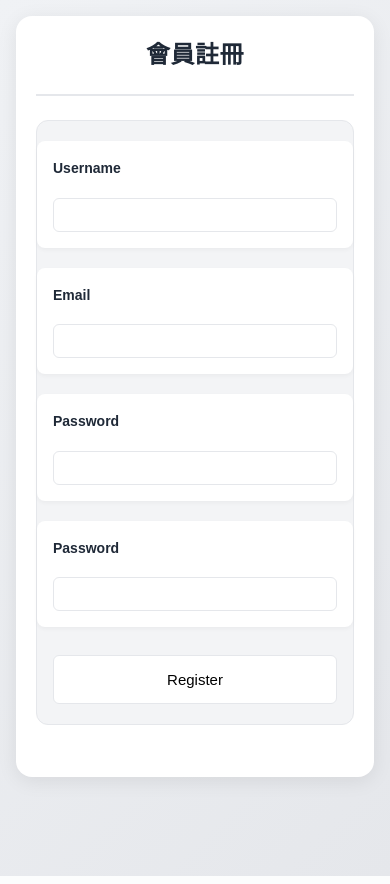
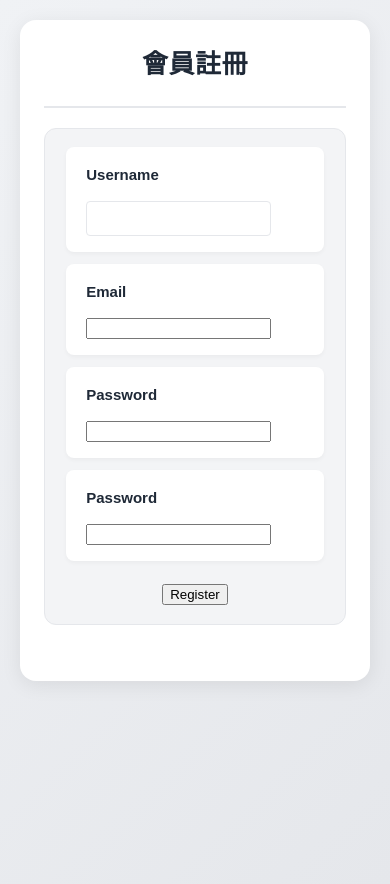
Before and after one commit to andrewLiu1028/stock_analysis, a Flask app: template templates/signup.html in a window 390 px wide. Run offline with Flask 3, Linux system fonts and the light colour scheme; the template is opened without the code that fills it, so the values that code supplies are empty, except form fields; form fields are guessed from the names that the template uses; parts of the project's set-up code (start-up, migrations or seed data) failed here and were passed over; some libraries are stand-ins or nearby versions.

Commit message:
Update style.css
做了一些RWD

```diff
--- a/static/css/style.css
+++ b/static/css/style.css
@@ -12,7 +12,7 @@
 }
 
 body {
-  font-family: "Noto Sans TC", "Microsoft JhengHei", sans-serif;
+    font-family: 'Noto Sans TC', 'Microsoft JhengHei', sans-serif;
     margin: 0;
     padding: 30px 20px;
     background: linear-gradient(135deg, #f0f2f5, #e5e7eb);
@@ -58,7 +58,6 @@
 
 .form-group {
     display: flex;
-  gap: 10px;
     align-items: center;
     white-space: nowrap;
     width: 100%;
@@ -82,28 +81,23 @@
     font-size: 15px;
 }
 
-input[type="text"],
-input[type="date"],
-input[type="email"],
-input[type="password"] {
+input[type="text"], input[type="date"] {
     flex: 1;
-  padding: 10px 14px;
+    padding: 10px 15px;
     border: 1.5px solid var(--border-light);
     border-radius: 6px;
     font-size: 15px;
     color: var(--text-primary);
     background: white;
     transition: all 0.3s ease;
-  max-width: 200px;
+    max-width: 400px;
 }
 
-input[type="text"]:hover,
-input[type="date"]:hover {
+input[type="text"]:hover, input[type="date"]:hover {
     border-color: var(--primary-color);
 }
 
-input[type="text"]:focus,
-input[type="date"]:focus {
+input[type="text"]:focus, input[type="date"]:focus {
     outline: none;
     border-color: var(--primary-color);
     box-shadow: 0 0 0 3px rgba(26, 115, 232, 0.15);
@@ -123,11 +117,7 @@
     font-size: 16px;
     font-weight: 600;
     cursor: pointer;
-  background: linear-gradient(
-    135deg,
-    var(--primary-color),
-    var(--primary-dark)
-  );
+    background: linear-gradient(135deg, var(--primary-color), var(--primary-dark));
     color: white;
     border: none;
     border-radius: 8px;
@@ -253,7 +243,7 @@
 }
 
 .loading::after {
-  content: "";
+    content: '';
     width: 20px;
     height: 20px;
     border: 2.5px solid var(--border-light);
@@ -263,12 +253,8 @@
 }
 
 @keyframes spin {
-  0% {
-    transform: rotate(0deg);
-  }
-  100% {
-    transform: rotate(360deg);
-  }
+    0% { transform: rotate(0deg); }
+    100% { transform: rotate(360deg); }
 }
 
 /* 錯誤提示樣式 */
@@ -293,14 +279,6 @@
     border: 1px solid #dcfce7;
 }
 
-#signupButton, #loginButton {
-  border: 1.5px solid var(--border-light);
-  background-color: white;
-  padding: 15px;
-  border-radius: 6px;
-  cursor: pointer;
-}
-
 /* 響應式設計 */
 @media (max-width: 768px) {
     body {
@@ -320,31 +298,28 @@
         padding: 20px 16px;
     }
 
-  .form-group {
-    flex-direction: column;
-    align-items: flex-start;
-    gap: 10px;
-    padding: 16px;
+    .form-group label {
+
+        flex: 0 0 auto; /* 讓標籤寬度自動調整 */
+        font-size: 14px; /* 減小字體大小 */
+        text-align: left; /* 文字靠左對齊 */
+        margin-bottom: 4px; /* 增加下方間距，讓其與輸入框分開 */
+        width: 70% ; /* 寬度縮小 */
     }
 
-  .form-group label {
-    flex: 0 0 10px;
-    margin-bottom: 8px;
-    font-size: 14px;
+    .form-group {
+        width: 90%;
+        flex-direction: column; /* 將標籤和輸入框堆疊成直向排列 */
+        align-items: flex-start; /* 對齊左側 */
+        gap: 8px; /* 增加標籤與輸入框的間距 */
     }
 
-  input[type="text"],
-  input[type="email"],
-  input[type="password"] {
-    max-width: -webkit-fill-available;
-    width: 100%;
-    font-size: 14px;
-    padding: 8px 10px;
-  }
-
-  #signupButton, #loginButton {
-    width: 100%;
-    font-size: 15px;
+    input[type="text"], input[type="date"] {
+        width: 70%; /* 輸入框寬度 */
+        max-width: none; /* 移除最大寬度限制 */
+        padding: 8px 12px; /* 減少內邊距，讓其在小螢幕上更緊湊 */
+        font-size: 14px; /* 字體縮小，適配小螢幕 */
+        border-radius: 4px; /* 稍微減小圓角 */
     }
 
     table {
@@ -352,8 +327,7 @@
         overflow-x: auto;
     }
 
-  table th,
-  table td {
+    table th, table td {
         white-space: nowrap;
         font-size: 14px;
         padding: 12px;
@@ -364,3 +338,71 @@
         padding: 14px 16px;
     }
 }
+
+@media (max-width: 1024px) {
+    body {
+        padding: 20px; /* 輕微縮小外邊距 */
+    }
+
+    .container {
+        padding: 24px; /* 減少容器內邊距 */
+    }
+
+    h1 {
+        font-size: 26px; /* 適度縮小標題字體 */
+        margin-bottom: 20px;
+    }
+
+    .form-container {
+        padding: 18px 14px; /* 減少內邊距 */
+        gap: 12px; /* 間距微調 */
+    }
+
+    .form-group {
+        width: 80%; /* 表單組寬度設定為 80% */
+        flex-direction: column; /* 堆疊排列 */
+        align-items: flex-start; /* 左側對齊 */
+        gap: 10px; /* 間距調整 */
+    }
+
+    .form-group label {
+        flex: 0 0 auto; /* 讓標籤寬度根據內容調整 */
+        font-size: 15px; /* 字體微調 */
+        text-align: left;
+        margin-bottom: 4px; /* 與輸入框分隔 */
+        width: 75%; /* 寬度設定為 75% */
+    }
+
+    input[type="text"], input[type="date"] {
+        width: 75%; /* 輸入框寬度 */
+        max-width: none; /* 取消最大寬度限制 */
+        padding: 8px 10px; /* 緊湊內邊距 */
+        font-size: 15px; /* 字體調整 */
+        border-radius: 4px;
+    }
+
+    table {
+        display: block;
+        overflow-x: auto; /* 水平滾動 */
+    }
+
+    table th, table td {
+        font-size: 14px; /* 字體縮小 */
+        padding: 10px; /* 單元格內邊距縮小 */
+    }
+
+    .summary-title {
+        font-size: 15px; /* 字體大小 */
+        padding: 12px 14px; /* 內邊距 */
+    }
+
+    .chart-container {
+        padding: 20px; /* 圖表區塊內邊距調整 */
+    }
+
+    .text-section {
+        padding: 18px; /* 減少內邊距 */
+        margin: 16px 0; /* 調整上下邊距 */
+        border-radius: 10px; /* 輕微縮小圓角 */
+    }
+}
```
Lines whose indentation alone changed are shown as unchanged.
